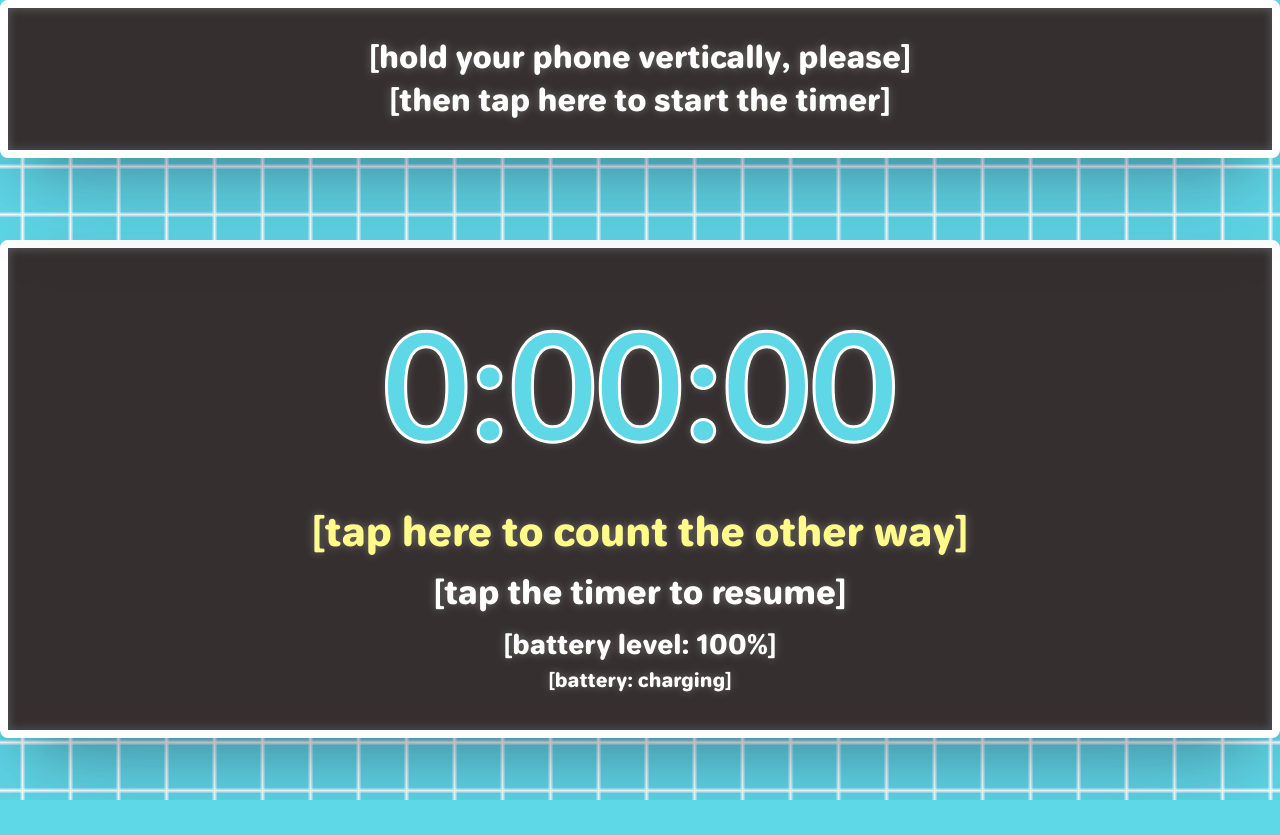
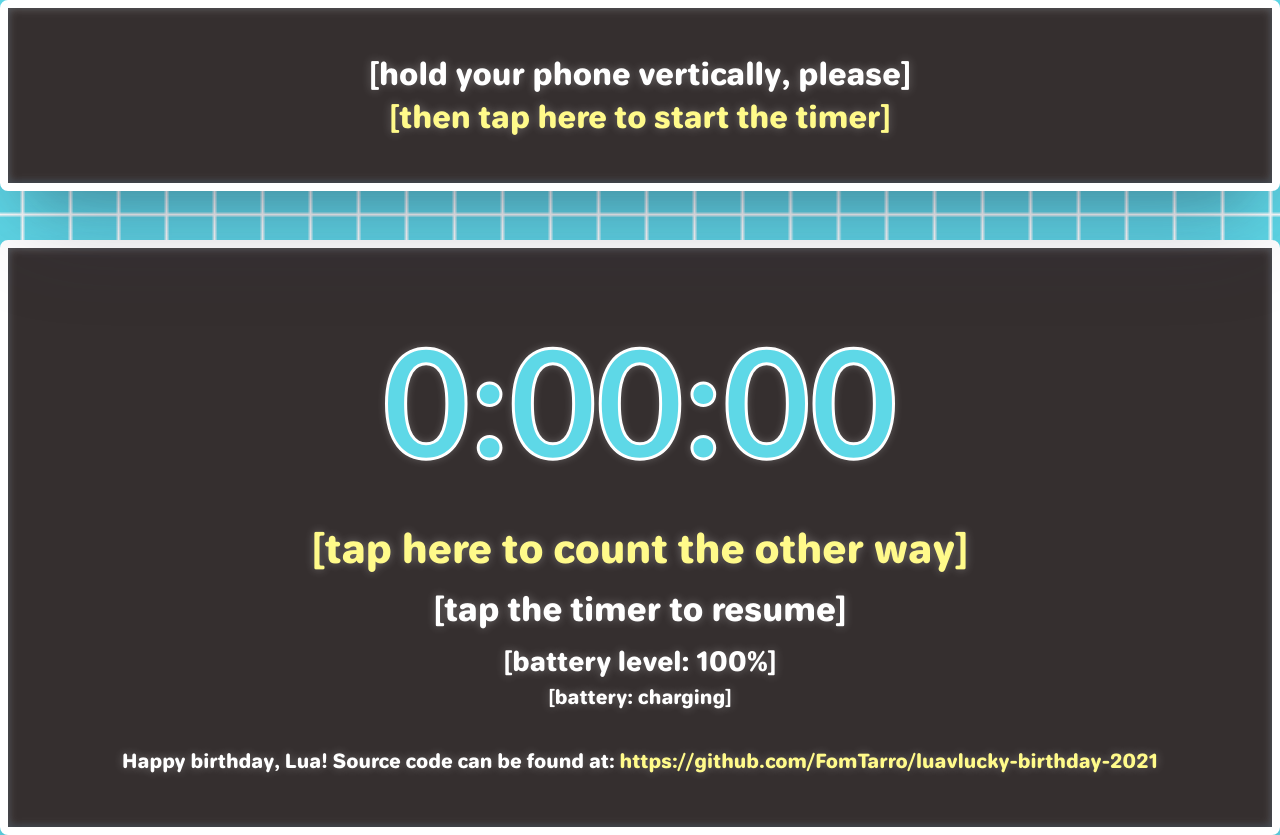
Before and after one commit to FomTarro/luavlucky-birthday-2021, a plain HTML site: page index.html in a window 1280 px wide. Before the commit the page ends 800 px from the top, so only its background shows below. Drawn offline with Linux system fonts and the light colour scheme.

Commit message:
made button flashier

```diff
--- a/css/style.css
+++ b/css/style.css
@@ -50,7 +50,7 @@ footer{
 
 #eventHaver {
     background-color: rgb(53, 47, 47);
-    padding: 3.5vh;
+    padding: 3.5vw;
     text-align: center;
     display: block;
     -webkit-touch-callout: none; /* iOS Safari */
@@ -62,9 +62,6 @@ footer{
                                   not supported by any browser */
 }
 
-#tips, #batteryzone {
-    display: none;
-}
 
 #calibrate {
     position: absolute;
@@ -72,7 +69,7 @@ footer{
     font-size: 2em;
     background-color: rgb(53, 47, 47);
     text-align: center;
-    padding: 3.5vh;
+    padding: 3.5vw;
     z-index: 100;
 }
 
@@ -84,6 +81,10 @@ footer{
     inset 0 0 10px rgb(255 255 255 / 30%);
     border: white solid 8px;
     border-radius: 8px 8px 8px 8px;
+}
+
+#start{
+    color: FFFA8A
 }
 
 #advice{
--- a/index.html
+++ b/index.html
@@ -15,7 +15,7 @@
         <div id="calibrate" class='drop-shadow' onclick="setOffset()">
             <span id="instructions">[hold your phone vertically, please]</span>
             <br>
-            <span>[then tap here to start the timer]</span>
+            <span id='start' class='paused'>[then tap here to start the timer]</span>
 
         </div>
         <div id="flip" class="normal">
@@ -28,11 +28,15 @@
                 <div id="batteryzone" style="display: block;">
                     <div id="percentzone"><h3>[battery level: 100%]</h3></div>
                      <div id="chargingzone"><h4>[battery: charging]</h4></div>
+                     <br>
+                     <div><h4>Happy birthday, Lua!
+                        Source code can be found at:
+                        <a target='#' href="https://github.com/FomTarro/luavlucky-birthday-2021">https://github.com/FomTarro/luavlucky-birthday-2021</a></h4>
+                    </div>
                 </div>
             </div>
         </div>
 
         <script src="./js/scripts.js"></script>
 </body>
-<!-- <footer>asdf</footer> -->
 </html>
```
